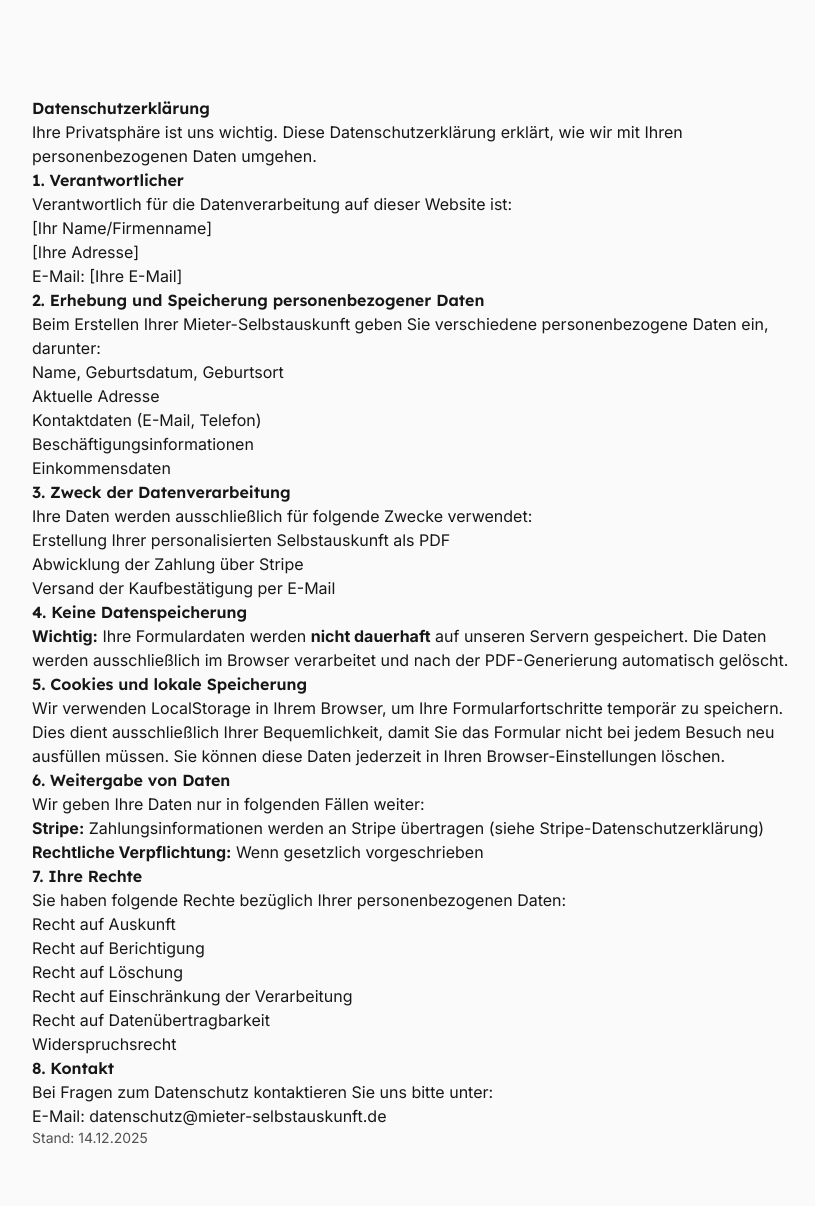
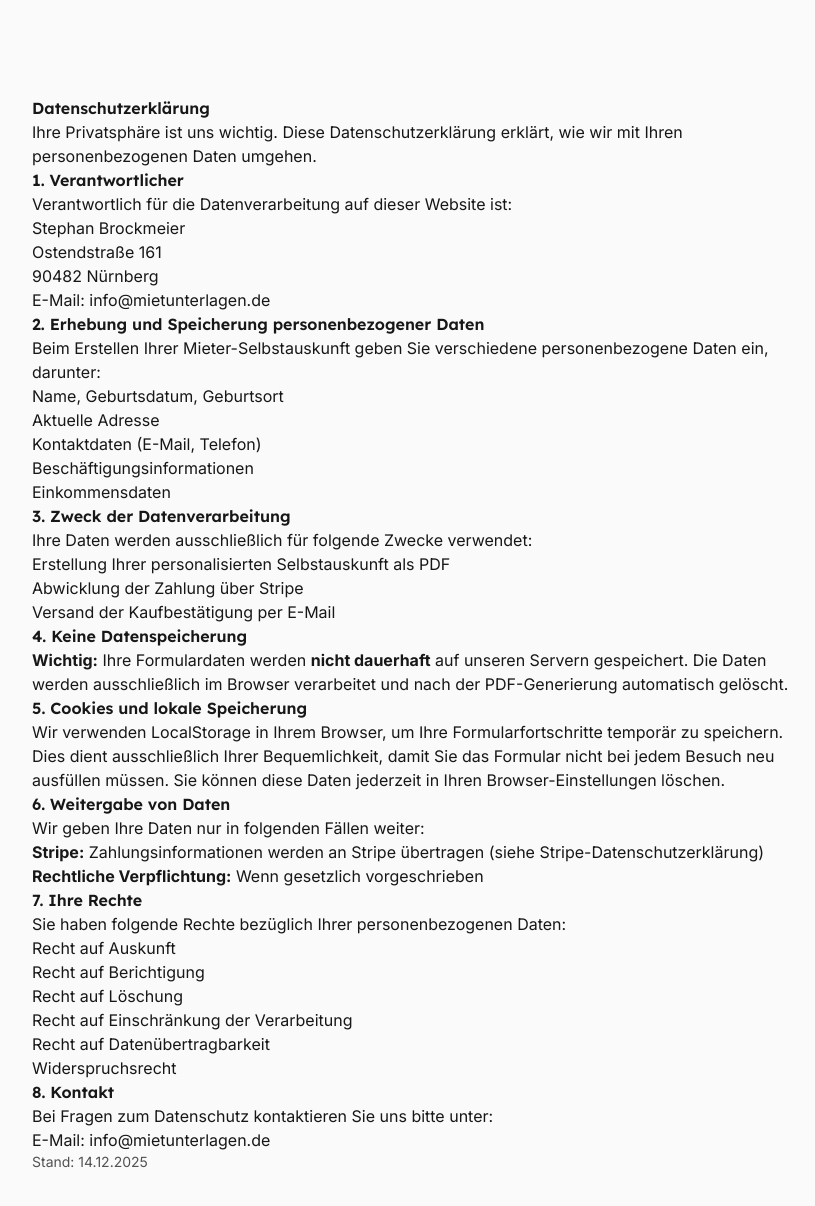
Before and after one commit to Stephan010807/MietUnterlagen, a Next.js app: page /datenschutz in a window 1280 px wide. Shown: the top 1206 px of the page, without its empty margins (224-1039 px from the left). Built offline with nearby package versions, Linux system fonts and the light colour scheme; no server answers.

Commit message:
datenschutz

```diff
--- a/src/app/(marketing)/datenschutz/page.tsx
+++ b/src/app/(marketing)/datenschutz/page.tsx
@@ -21,11 +21,13 @@ export default function DatenschutzPage() {
         <p>
           Verantwortlich für die Datenverarbeitung auf dieser Website ist:
           <br />
-          [Ihr Name/Firmenname]
+          Stephan Brockmeier
           <br />
-          [Ihre Adresse]
+          Ostendstraße 161
           <br />
-          E-Mail: [Ihre E-Mail]
+          90482 Nürnberg
+          <br />
+          E-Mail: info@mietunterlagen.de
         </p>
 
         <h2>2. Erhebung und Speicherung personenbezogener Daten</h2>
@@ -93,7 +95,7 @@ export default function DatenschutzPage() {
         <p>
           Bei Fragen zum Datenschutz kontaktieren Sie uns bitte unter:
           <br />
-          E-Mail: datenschutz@mieter-selbstauskunft.de
+          E-Mail: info@mietunterlagen.de
         </p>
 
         <p className="text-sm text-neutral-600">
```
